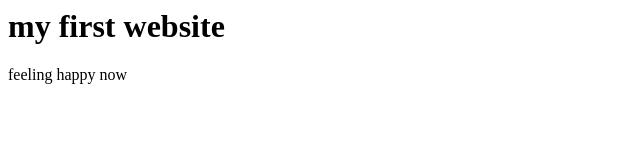
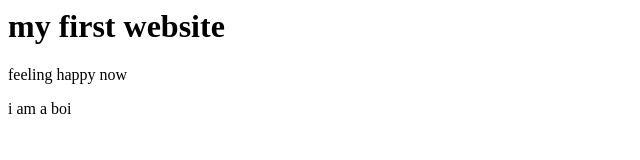
Before and after one commit to sayTHATham/my-first-website, a plain HTML site: page index.html in a window 1280 px wide. Shown: the full height of the page, 0-640 px from the left. Drawn offline with Linux system fonts and the light colour scheme.

Commit message:
boi added something

```diff
--- a/index.html
+++ b/index.html
@@ -1,2 +1,3 @@
 <h1>my first website</h1>
 <p>feeling happy now </p>
+<p> i am a boi</p>
```
